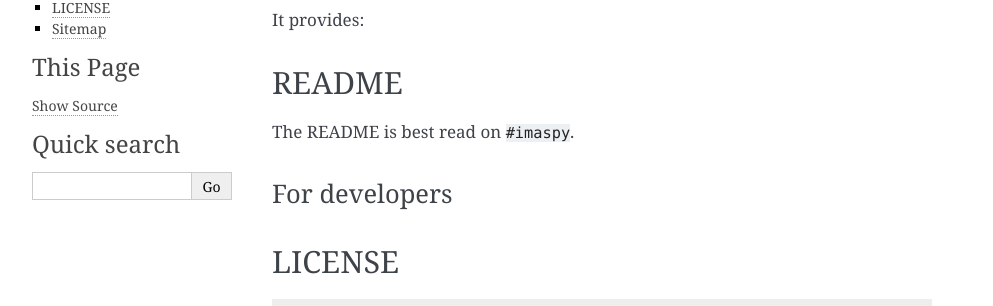
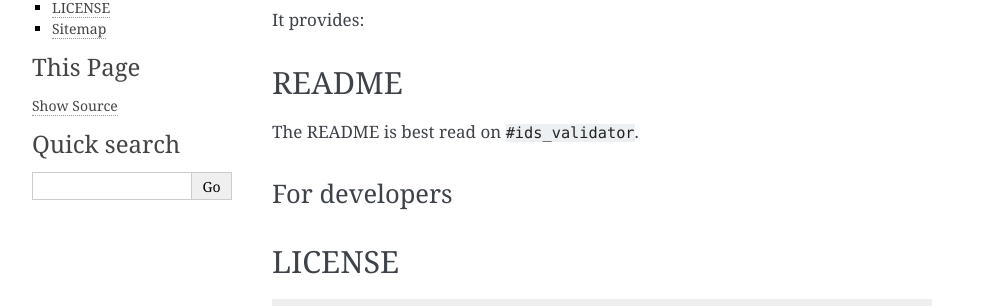
Before and after one commit to iterorganization/IMAS-Validator, a Sphinx documentation site: the page built from docs/source/index.rst, in a window 1280 px wide. Shown: the part 160-466 px from the top of the page, without its empty margins (148-1141 px from the left). Built offline with Sphinx 7.4.7, drawn with Linux system fonts in a browser that asks for light colours; cross-references to code outside the pages are shown as plain code.

Commit message:
remove mention of imaspy

```diff
--- a/docs/source/index.rst
+++ b/docs/source/index.rst
@@ -23,7 +23,7 @@ It provides:
 README
 ------
 
-The README is best read on :ids_validator:`#imaspy`.
+The README is best read on :ids_validator:`#ids_validator`.
 
 For developers
 ==============
```
